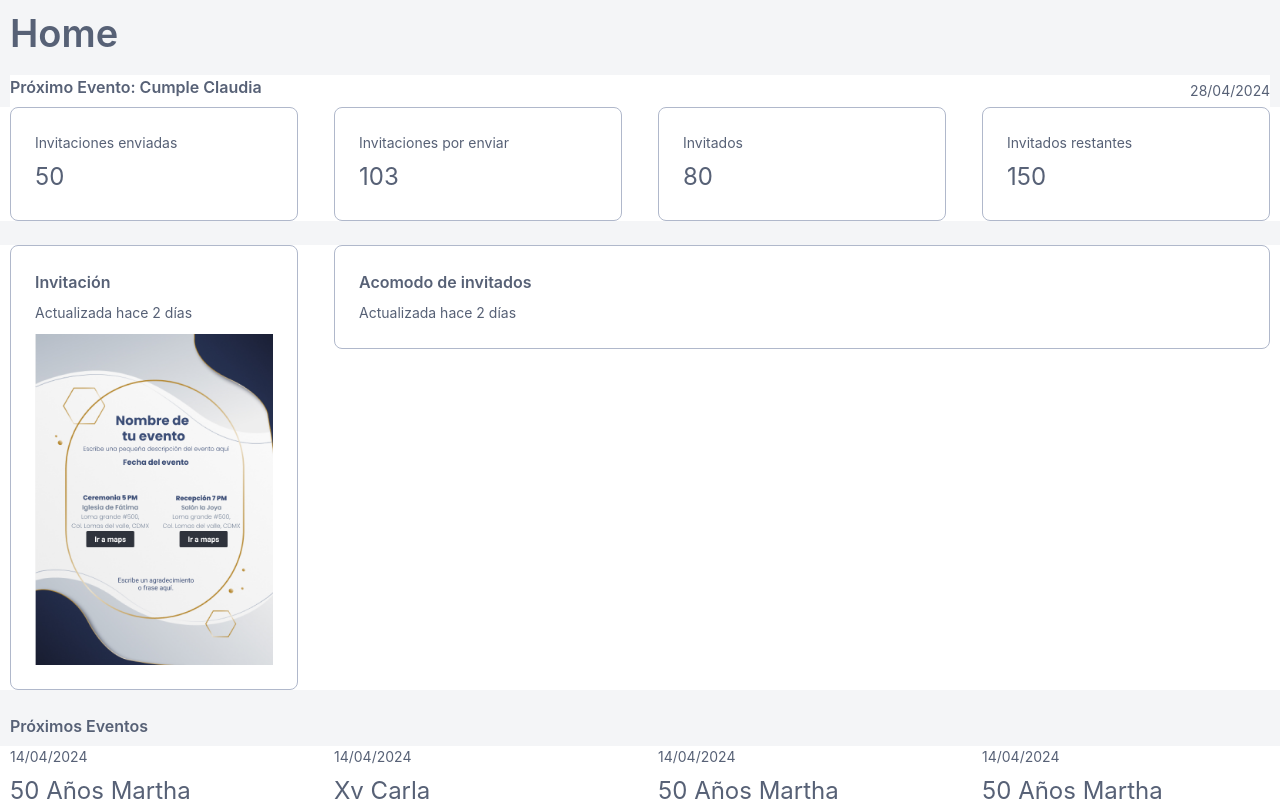
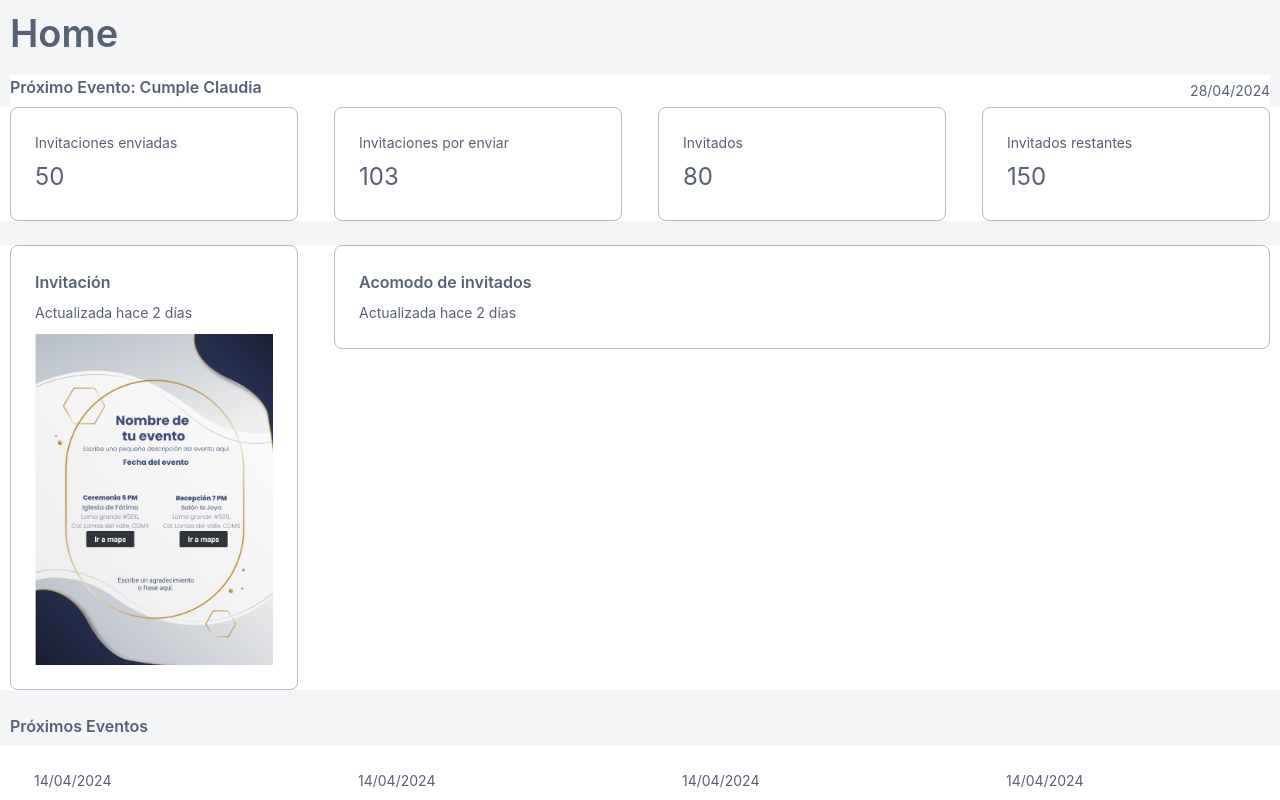
Before and after one commit to alonsosfera/event-ticket-project, a Next.js app: page / in a window 1280 px wide. Built offline with nearby package versions, Linux system fonts and the light colour scheme.

Commit message:
add the card component to display the data of each event in the upcoming events section

```diff
--- a/components/host/home-component.js
+++ b/components/host/home-component.js
@@ -59,20 +59,28 @@ const HomeComponent = () => {
         </Row>
       </Col>
 
-      <Col span={24}>
+      <Col span={24} className="no-border-col">
         <Typography.Title level={5}>Próximos Eventos</Typography.Title>
         <Row gutter={[36, 24]} justify="center">
           <Col span={6}>
-            <Statistic title="14/04/2024" value={"50 Años Martha"} />
+            <Card>
+              <Statistic title="14/04/2024" value={"50 Años Martha"} />
+            </Card>
           </Col>
           <Col span={6}>
-            <Statistic title="14/04/2024" value={"Xv Carla"} />
+            <Card>
+              <Statistic title="14/04/2024" value={"Xv Carla"} />
+            </Card>
           </Col>
           <Col span={6}>
-            <Statistic title="14/04/2024" value={"50 Años Martha"} />
+            <Card>
+              <Statistic title="14/04/2024" value={"50 Años Martha"} />
+            </Card>
           </Col>
           <Col span={6}>
-            <Statistic title="14/04/2024" value={"50 Años Martha"} />
+            <Card>
+              <Statistic title="14/04/2024" value={"50 Años Martha"} />
+            </Card>
           </Col>
         </Row>
       </Col>
--- a/styles/components/home.scss
+++ b/styles/components/home.scss
@@ -7,9 +7,12 @@
     background-color: #FFFFFF;
   }
 
+  .no-border-col .ant-card {
+    border: none;
+  }
+
     .ant-card {
-      border: 1px solid #B0B8CB
-    ;
+      border: 1px solid #B0B8CB;
     }
 
     .ant-card h4 {
```
